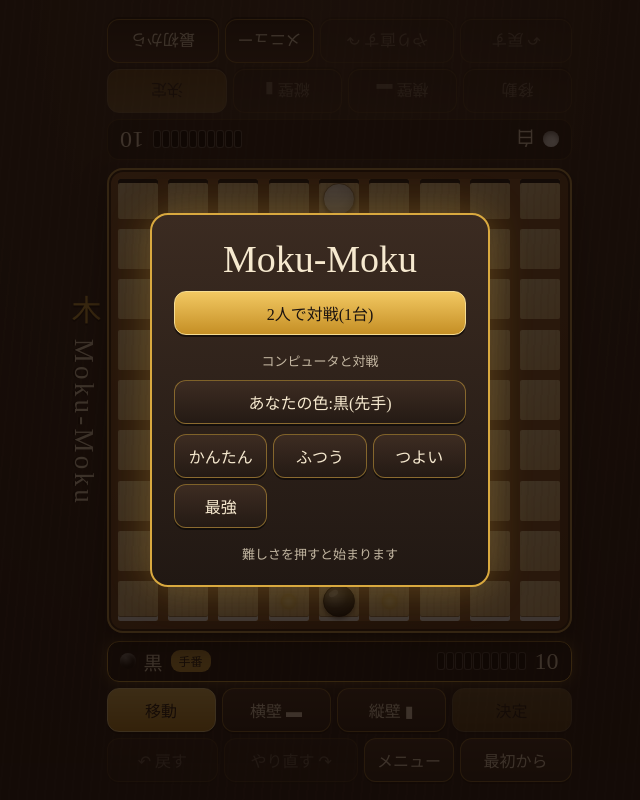
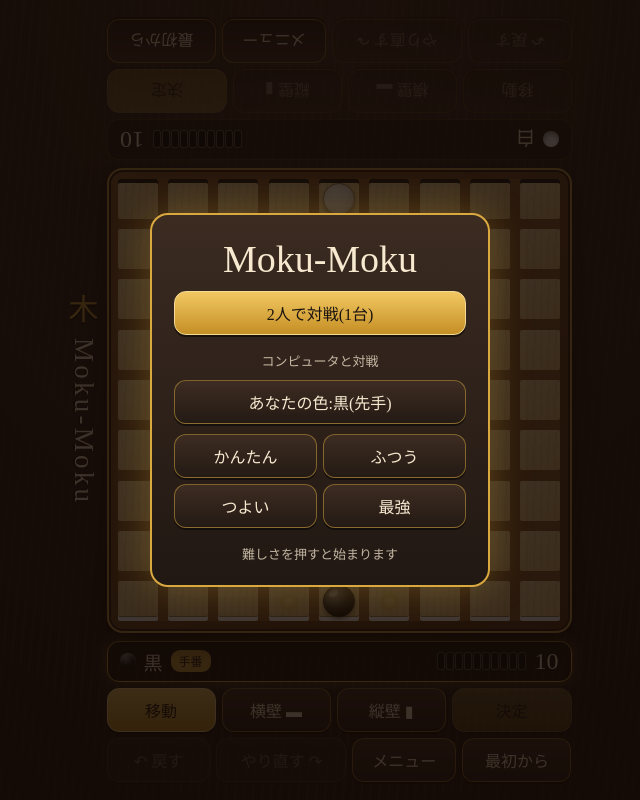
Before and after one commit to pztwbv6y8t-hue/MokuMoku, a plain HTML site: page index.html in a window 1280 px wide. Shown: the whole page, without its empty margins (320-960 px from the left). Drawn offline with Linux system fonts and the light colour scheme; a web font is replaced by a local one.

Commit message:
Adjust layout and styling of elements in style.css

```diff
--- a/style.css
+++ b/style.css
@@ -5,8 +5,9 @@ b,h1,h2,h3{font-weight:400}
 body{min-height:100dvh;background:repeating-linear-gradient(95deg,rgba(255,220,170,.03) 0 2px,transparent 2px 9px),radial-gradient(ellipse at 50% 0,#3b2c22,#171110 72%);color:var(--cream);font-family:var(--f);font-weight:400;display:flex;align-items:center;justify-content:center;padding:max(8px,env(safe-area-inset-top)) max(10px,env(safe-area-inset-right)) max(8px,env(safe-area-inset-bottom)) max(10px,env(safe-area-inset-left));overscroll-behavior:none}
 .wrap{display:flex;align-items:center;gap:8px}
 .col{width:var(--bs);display:flex;flex-direction:column;gap:8px}
-h1{margin:0;writing-mode:vertical-rl;white-space:nowrap;font:400 27px/1 var(--f);letter-spacing:.12em;text-shadow:0 2px 0 #000a}
-h1 .k{color:var(--gold);font-size:30px;margin-bottom:.35em;text-orientation:upright}
+h1{margin:0;display:flex;flex-direction:column;align-items:center;gap:.4em;text-shadow:0 2px 0 #000a}
+h1 .t{writing-mode:vertical-rl;white-space:nowrap;font:400 27px/1 var(--f);letter-spacing:.12em}
+h1 .k{color:var(--gold);font:400 30px/1 var(--f)}
 .zone{display:flex;flex-direction:column;gap:6px}
 .zone.top{transform:rotate(180deg)}
 .pl{display:flex;align-items:center;gap:8px;padding:6px 12px;border-radius:12px;background:rgba(0,0,0,.3);border:1px solid rgba(217,169,63,.18);transition:.2s}
@@ -36,8 +37,8 @@ h1 .k{color:var(--gold);font-size:30px;margin-bottom:.35em;text-orientation:upri
 .toast.show{opacity:1}
 .row{display:grid;gap:6px}
 .modes{grid-template-columns:1fr 1fr 1fr 1.1fr}
-.acts{grid-template-columns:1fr 1.2fr .8fr 1fr}
-.btn{min-height:44px;padding:0 4px;border-radius:12px;border:1px solid rgba(217,169,63,.5);background:linear-gradient(#3d2c22,#241a14);color:var(--cream);font-family:var(--f);font-size:16px;font-weight:400;box-shadow:0 2px 0 #0008;touch-action:manipulation}
+.acts{grid-template-columns:1fr 1.25fr 1fr 1.05fr}
+.btn{min-height:44px;padding:0 2px;white-space:nowrap;border-radius:12px;border:1px solid rgba(217,169,63,.5);background:linear-gradient(#3d2c22,#241a14);color:var(--cream);font-family:var(--f);font-size:16px;font-weight:400;box-shadow:0 2px 0 #0008;touch-action:manipulation}
 .btn:active{transform:translateY(1px)}
 .btn[aria-pressed=true],.btn.gold{background:linear-gradient(#f2c862,#c58f25);color:var(--wal);border-color:#f6dc92}
 .btn:disabled{opacity:.35}
@@ -59,5 +60,6 @@ h1 .k{color:var(--gold);font-size:30px;margin-bottom:.35em;text-orientation:upri
 .board.flip .pawn svg{transform:rotate(180deg)}
 body.cpu .card h2.flip{display:none}
 .sub{margin:6px 0 0;font-size:13px;opacity:.75}
-.lv{display:grid;grid-template-columns:repeat(3,1fr);gap:6px;width:100%}
+.lv{display:grid;grid-template-columns:repeat(2,1fr);gap:6px;width:100%}
+.cpuTag{align-self:center;padding:2px 16px;border-radius:12px;background:rgba(217,169,63,.18);border:1px solid rgba(217,169,63,.55);color:var(--gold);font-size:16px}
 @media (prefers-reduced-motion:reduce){*{animation:none!important;transition:none!important}}
```
